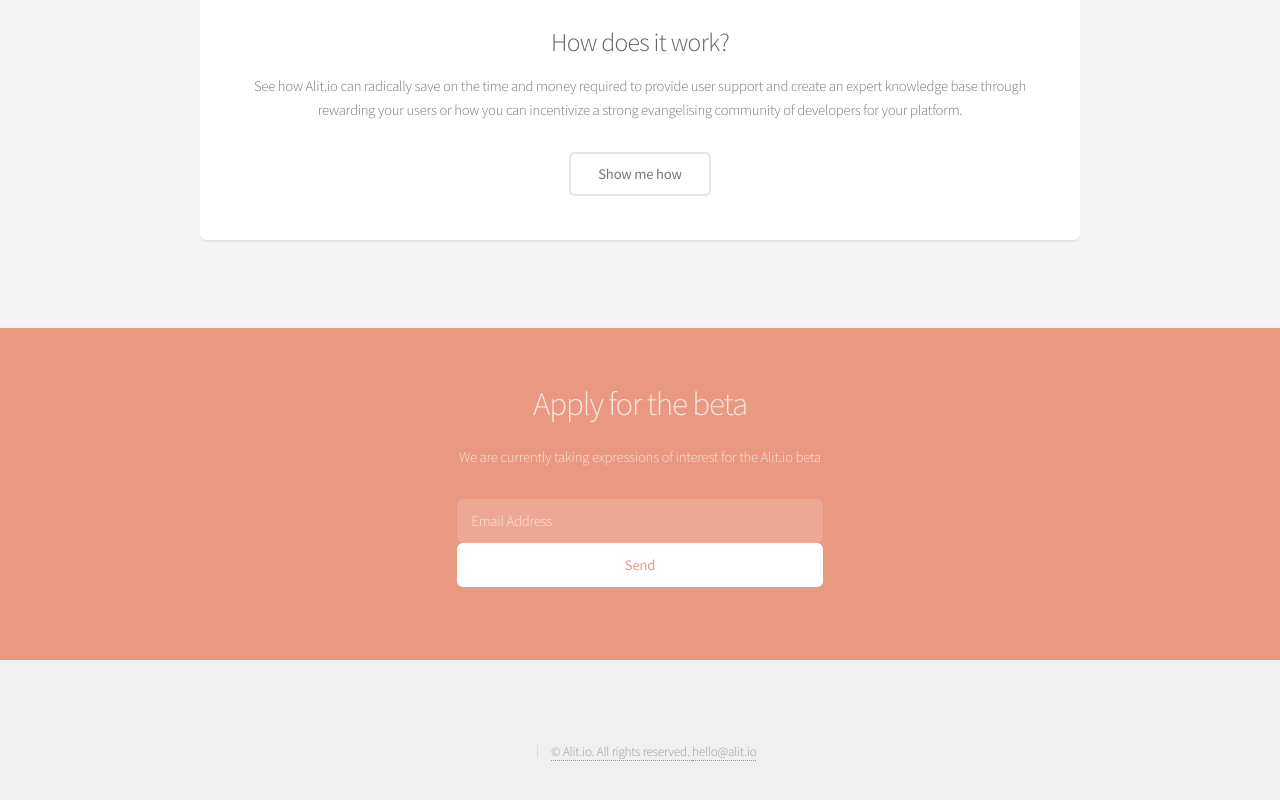
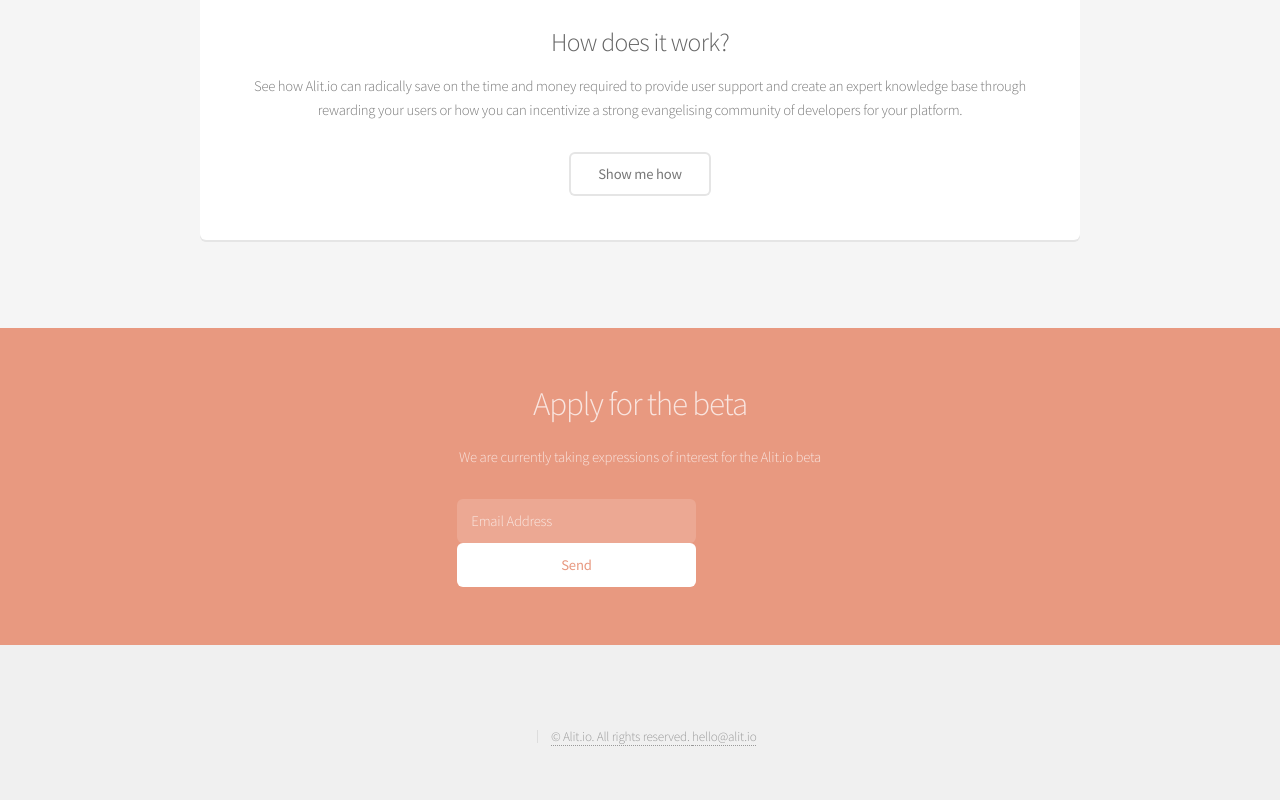
Before and after one commit to dannyivatt/dannyivatt.github.io, a plain HTML site: page index.html in a window 1280 px wide. Shown: the part 2842-3642 px from the top of the page. Drawn offline with Linux system fonts and the light colour scheme.

Commit message:
form formatting

```diff
--- a/index.html
+++ b/index.html
@@ -115,6 +115,10 @@
 <A NAME="bottom">
 
 						<form action="//formspree.io/hello@alit.io" method="POST">
+
+<div class="row uniform 50%">
+						<div class="8u 12u(mobilep)">
+
 <input type="email" name="_replyto" id="email" placeholder="Email Address"/>
 							<input type="submit" value="Send" class="fit" />
             </form>
```
